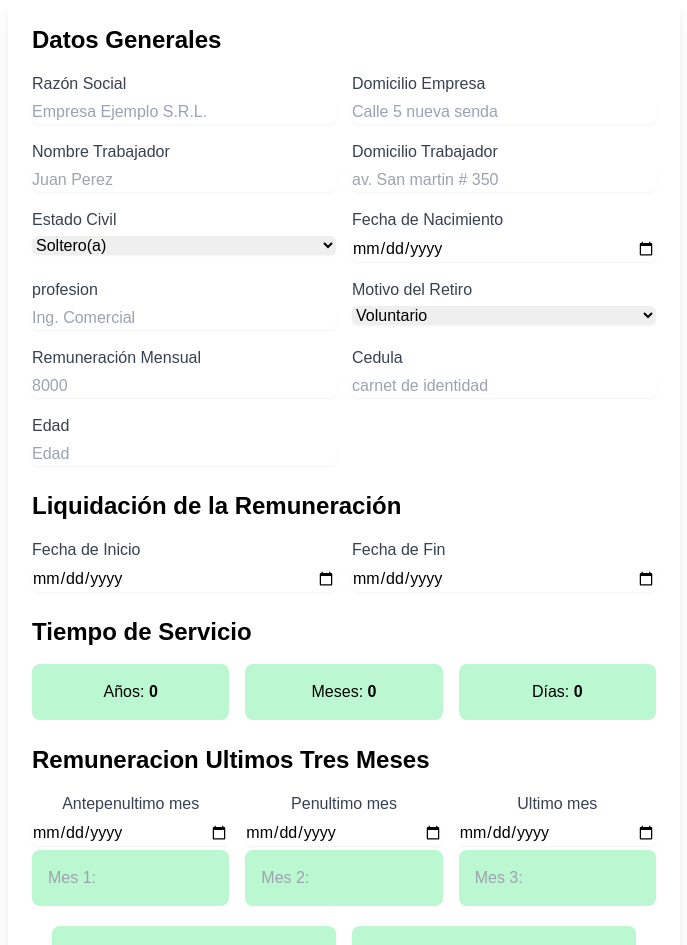
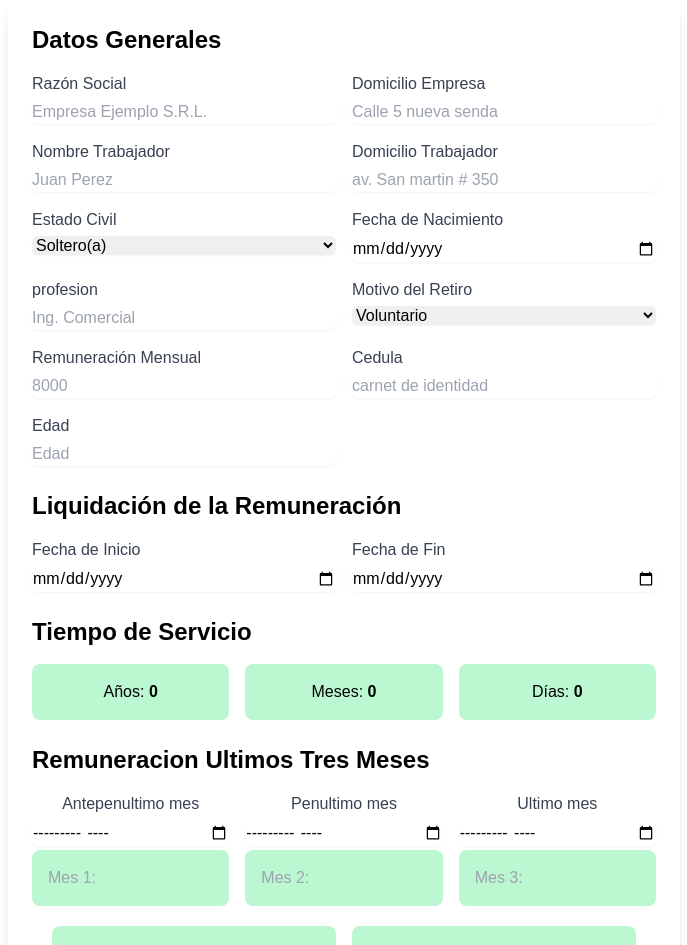
Before and after one commit to andre00bejarano00vaca/finiquito, a Next.js app: page / in a window 1280 px wide. Shown: the top 945 px of the page, without its empty margins (296-983 px from the left). Built offline with nearby package versions, Linux system fonts and the light colour scheme.

Commit message:
cambiamos las fechas de date a month para los ultimos tres meses de remuneracion osea para sacar el porcentaje

```diff
--- a/src/components/FormularioDatos.jsx
+++ b/src/components/FormularioDatos.jsx
@@ -434,7 +434,7 @@ export default function FormularioDatos() {
               name="fechaMes1"
               value={fechaMes.fechaMes1}
               onChange={handleChange3}
-              type="date"
+              type="month"
               className="mt-1 mb-1 block w-full rounded-md border-gray-300 shadow-sm text-black"
             />
           </label>
@@ -454,7 +454,7 @@ export default function FormularioDatos() {
               name="fechaMes2"
               value={fechaMes.fechaMes2}
               onChange={handleChange3}
-              type="date"
+              type="month"
               className="mt-1 mb-1 block w-full rounded-md border-gray-300 shadow-sm text-black"
             />
           </label>
@@ -474,7 +474,7 @@ export default function FormularioDatos() {
               name="fechaMes3"
               value={fechaMes.fechaMes3}
               onChange={handleChange3}
-              type="date"
+              type="month"
               className="mt-1 mb-1 block w-full rounded-md border-gray-300 shadow-sm text-black"
               placeholder="14-02-2025"
             />
```
